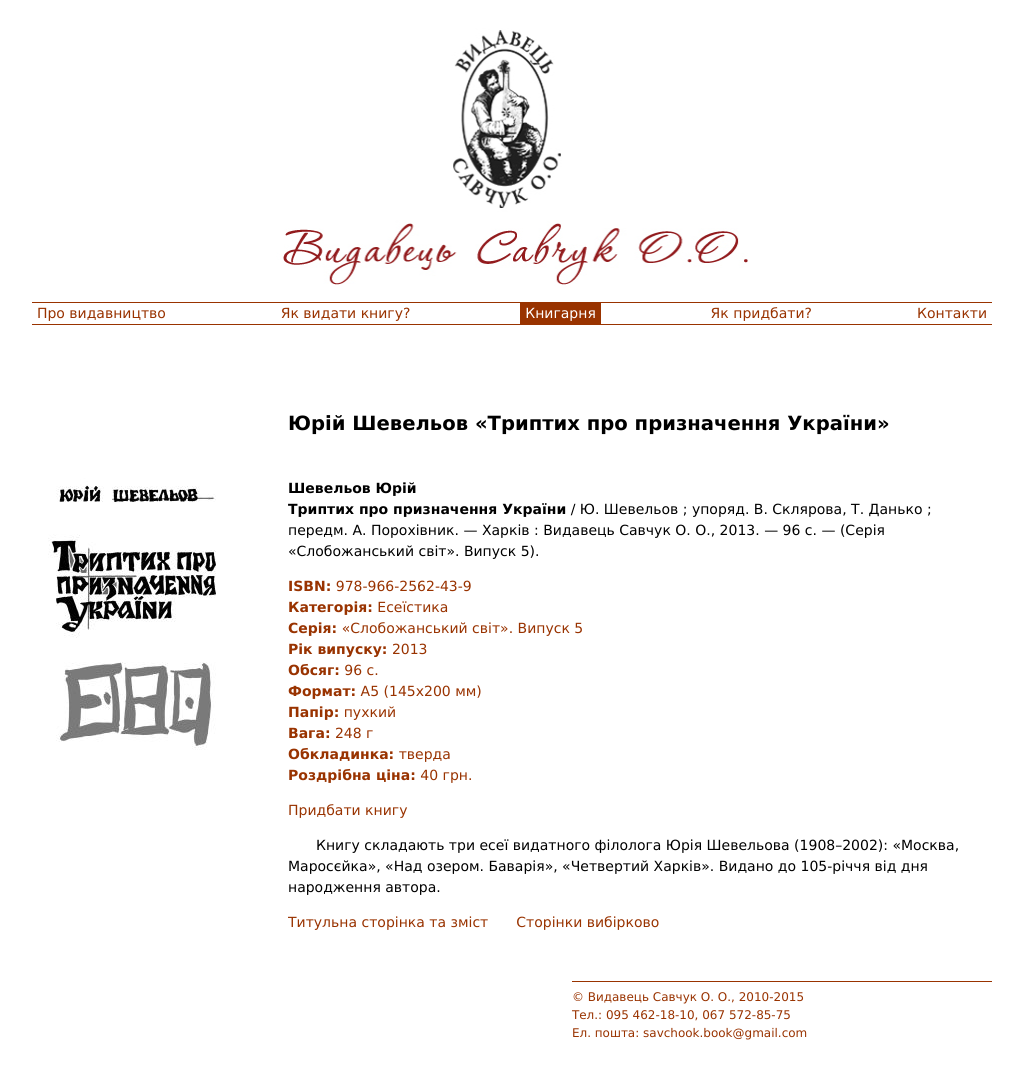
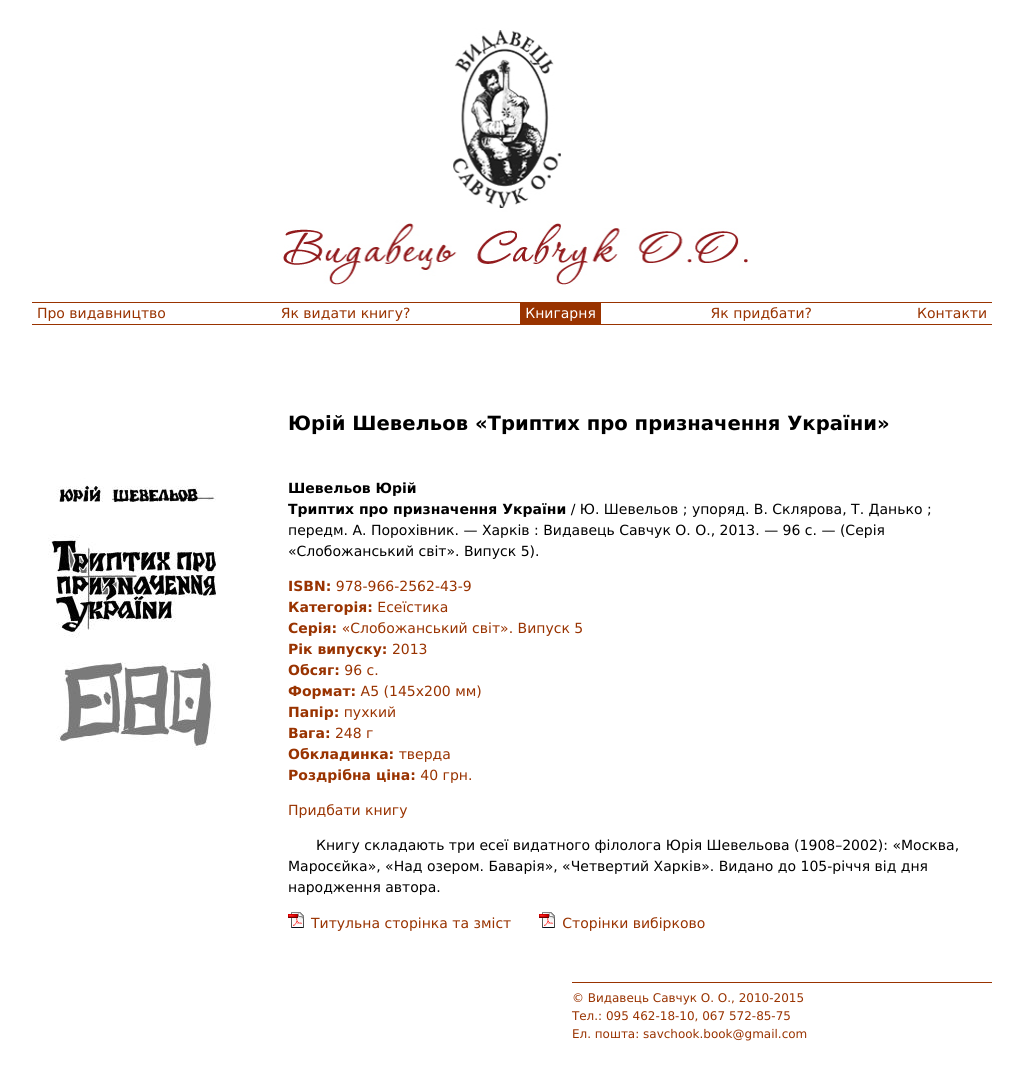
Before and after one commit to savchook/savchook.github.io, a Jekyll site: the page built from _books/sheveliov-tryptyh/index.markdown, in a window 1280 px wide. Shown: the whole page, without its empty margins (128-1151 px from the left). Built offline with Jekyll 4.4.1, drawn with Linux system fonts in a browser that asks for light colours.

Commit message:
pdf іконки на посиланнях

```diff
--- a/_layouts/book.html
+++ b/_layouts/book.html
@@ -94,13 +94,13 @@
     <ul class="book-excerpt">
       {% unless page.no_zmist %}
         <li>
-          <a href="{{ path }}/zmist.pdf">Титульна сторінка та зміст</a>
+          <a class="book-pdflink" href="{{ path }}/zmist.pdf">Титульна сторінка та зміст</a>
         </li>
       {% endunless %}
 
       {% unless page.no_vybrane %}
         <li>
-          <a href="{{ path }}/vybrane.pdf">Сторінки вибірково</a>
+          <a class="book-pdflink" href="{{ path }}/vybrane.pdf">Сторінки вибірково</a>
         </li>
       {% endunless %}
     </ul>
--- a/_sass/book.scss
+++ b/_sass/book.scss
@@ -54,3 +54,14 @@
     margin-right: 2em;
   }
 }
+
+.book-pdflink {
+  &:before {
+    content: "";
+    background-image: url("/images/pdf-icon.gif");
+    display: inline-block;
+    width: 16px;
+    height: 16px;
+    margin-right: 0.5em;
+  }
+}
```
Also changed, not shown: images/pdf-icon.gif (added).
